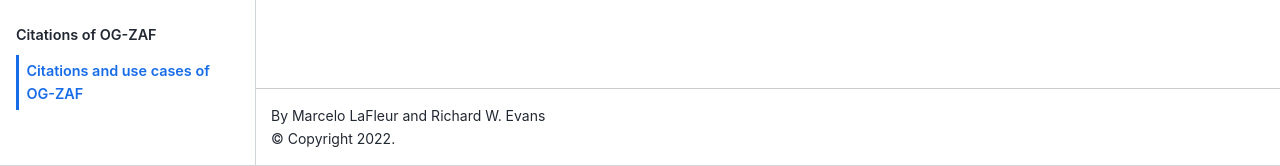
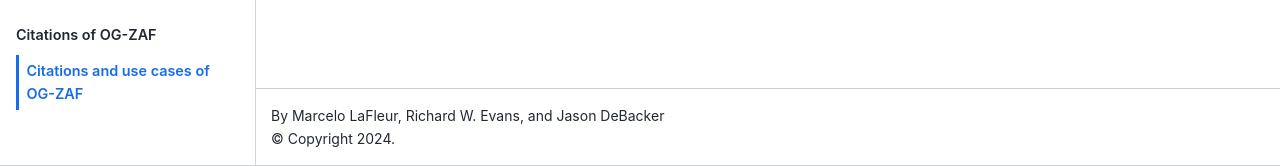
Before and after one commit to EAPD-DRB/OG-ZAF, a Jupyter Book: the page built from docs/book/content/citations.md, in a window 1280 px wide. Shown: the part 735-901 px from the top of the page. Built offline with Jupyter Book 1.0.4 settings and Sphinx 7.4.7 and the Sphinx Book theme 1.1.4, drawn with Linux system fonts in a browser that asks for light colours.

Commit message:
Update authors in _config.yml

```diff
--- a/docs/book/_config.yml
+++ b/docs/book/_config.yml
@@ -1,8 +1,8 @@
 ####################################################
 # Book settings
 title                    : OG-ZAF
-author                   : Marcelo LaFleur and Richard W. Evans
-copyright                : '2022'
+author                   : Marcelo LaFleur, Richard W. Evans, and Jason DeBacker
+copyright                : '2024'
 logo                     : '..//OG-ZAF_logo.png'
 
 ####################################################
```
